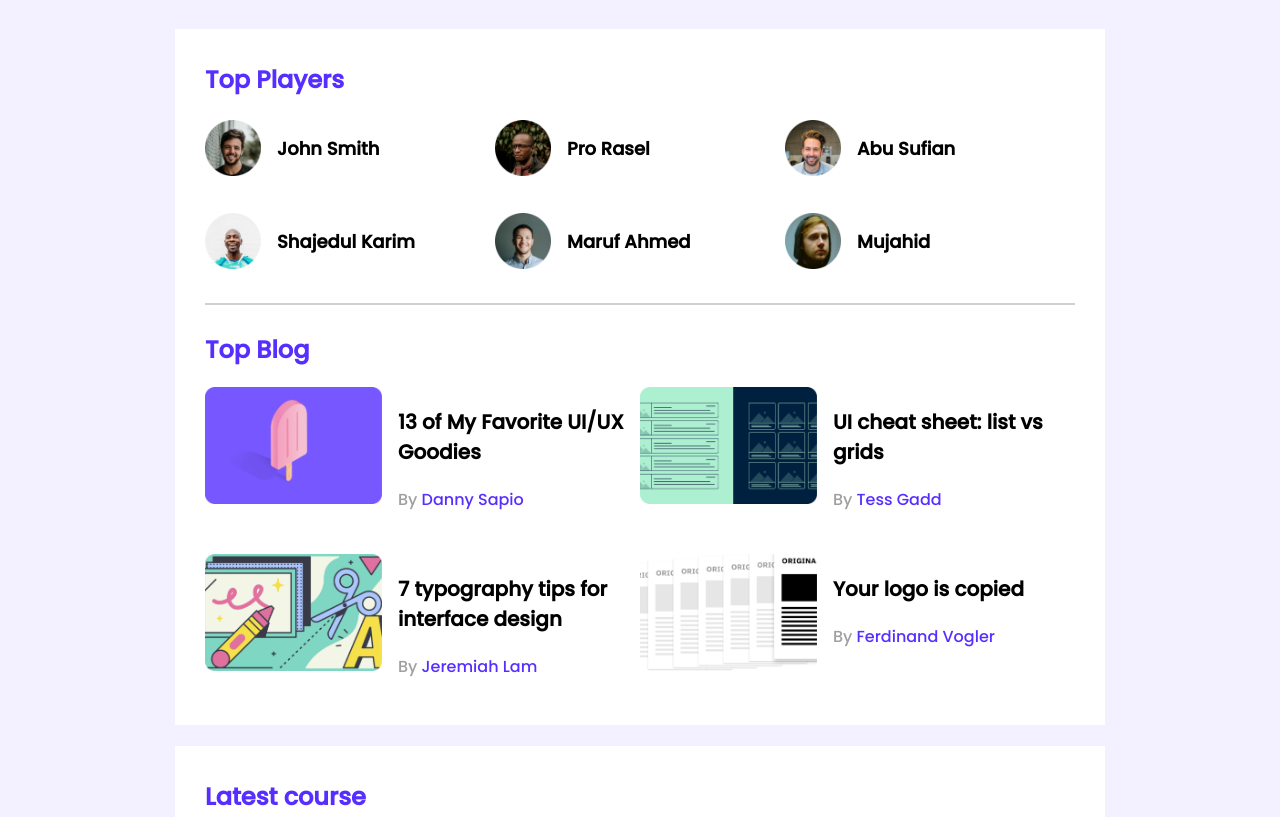
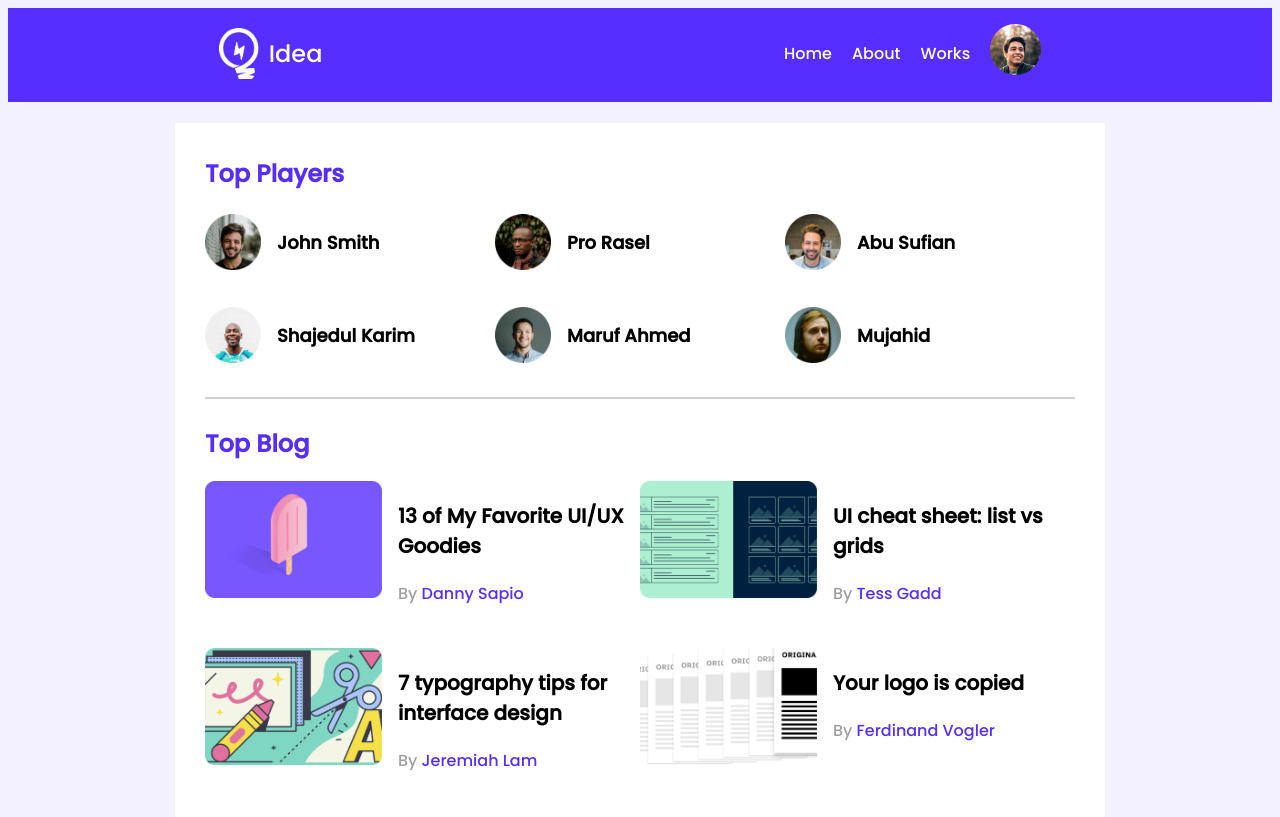
Before and after one commit to Hasanat902/leader-board-css3, a plain HTML site: page index.html in a window 1280 px wide. Shown: the top 817 px of the page. Drawn offline with Linux system fonts and the light colour scheme.

Commit message:
final commit

```diff
--- a/index.html
+++ b/index.html
@@ -14,6 +14,22 @@
 
     <!-- header start -->
     <header>
+        <nav class="navbar">
+            <div class="left-side">
+                <img src="images/icons/logo.png" alt="">
+                <p>Idea</p>
+            </div>
+            <div class="right-side">
+                <div class="menu">
+                    <ul>
+                        <li>Home</li>
+                        <li>About</li>
+                        <li>Works</li>
+                        <li><img src="images/icons/profile.png" alt=""></li>
+                    </ul>
+                </div>
+            </div>
+        </nav>
 
     </header>
     <!-- header end  -->
--- a/styles/style.css
+++ b/styles/style.css
@@ -16,6 +16,41 @@ main{
     width: 870px;
     padding: 30px;
     margin-top: 21px;
+}
+
+/*-------------------------------------
+    header part styles
+-------------------------------------*/
+header{
+    background-color: #562EFF;
+    height: 94px;
+}
+.navbar{
+    display: flex;
+    justify-content: space-around;
+}
+.left-side{
+    display: flex;
+    align-items: center;
+}
+.left-side img{
+    width: 40px;
+    height: 51px;
+}
+.left-side p{
+    color: #FFFFFF;
+    font-size: 24px;
+    margin-left: 10px;
+}
+.menu ul{
+    display: flex;
+    align-items: center;
+}
+.menu li{
+    list-style: none;
+    margin-right: 20px;
+    font-size: 16px;
+    color: #FFFFFF;
 }
 
 /* top players styles */
@@ -89,6 +124,13 @@ hr{
     grid-template-columns: repeat(3,1fr);
     grid-column-gap: 24px;
 }
+.course{
+    padding: 10px;
+    border: 3px solid transparent;
+}
+.course:hover{
+    border: 3px solid #562EFF;
+}
 .course .course-banner img{
     width: 224px;
     height: 104px;
```
